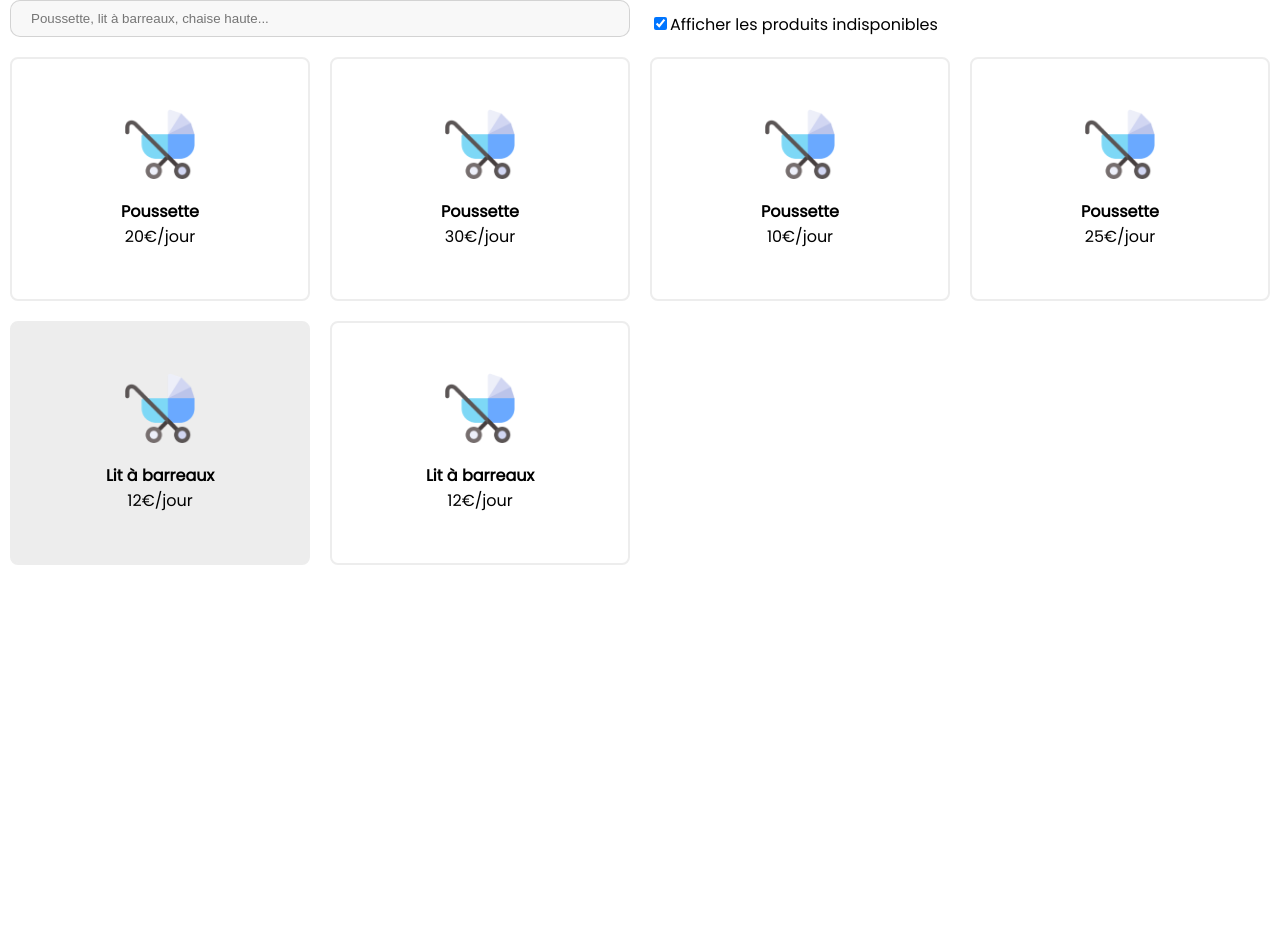
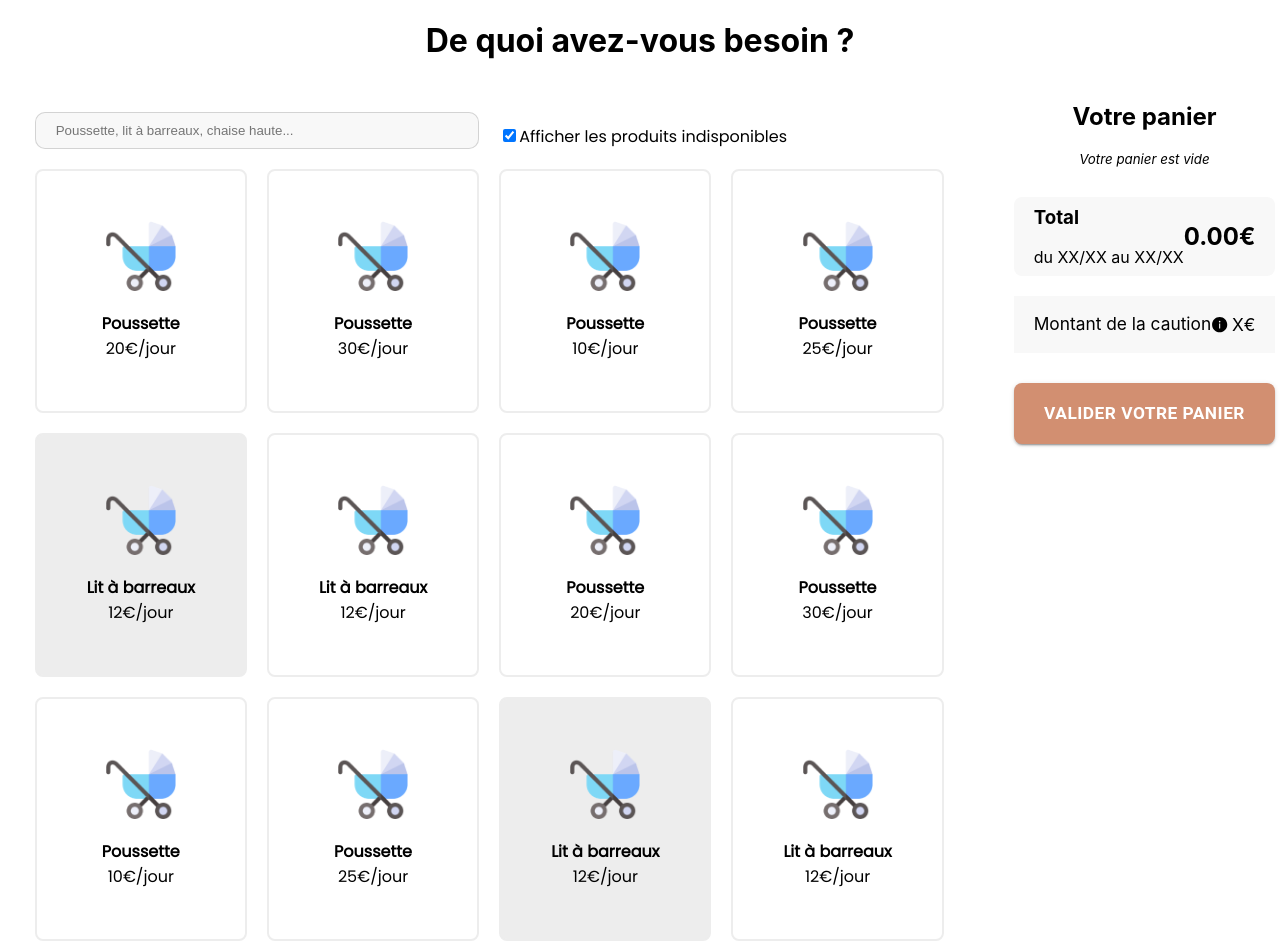
Before and after one commit to ComicScrip/locab, a Next.js app: page /reservation in a window 1280 px wide. Before the commit the page ends 800 px from the top, so only its background shows below. Built offline with nearby package versions, Linux system fonts and the light colour scheme.

Commit message:
update some style for each reservation pages

```diff
--- /dev/null
+++ b/components/Products.js
@@ -0,0 +1,52 @@
+import ResProduct from "./ResProduct";
+import styles from "../styles/Reservation.module.css";
+import { useState } from "react";
+
+export default function Products({ products, onAdd, onRemove }) {
+  const [searchValue, setSearchValue] = useState("");
+  const [showAvailable, setShowAvailable] = useState(true);
+
+  const handleCheckAvailability = () => {
+    setShowAvailable(!showAvailable);
+  };
+
+  return (
+    <div className={styles.mainWrapper}>
+      <section className={styles.searchContainer}>
+        <input
+          data-cy="searchBar"
+          value={searchValue}
+          type="text"
+          placeholder="Poussette, lit à barreaux, chaise haute..."
+          onChange={(event) => setSearchValue(event.target.value)}
+          className={styles.searchBar}
+        />
+      </section>
+      <section className={styles.productNotAvailable}>
+        <label htmlFor="availability" style={{ cursor: "pointer" }}>
+          <input
+            data-cy="availabilityBtn"
+            type="checkbox"
+            onClick={() => handleCheckAvailability()}
+            id="availability"
+            defaultChecked={true}
+          />
+          Afficher les produits indisponibles
+        </label>
+      </section>
+
+      {products
+        .filter((product) => (product.isAvailable ? products : showAvailable))
+        .filter((product) => product.category.includes(searchValue))
+        .map((product) => (
+          <ResProduct
+            product={product}
+            key={product.id}
+            id={product.id}
+            onAdd={onAdd}
+            onRemove={onRemove}
+          />
+        ))}
+    </div>
+  );
+}
--- a/components/R_panier.js
+++ b/components/R_panier.js
@@ -2,53 +2,59 @@ import React from "react";
 import Button from "@mui/material/Button";
 import { AiFillInfoCircle } from "react-icons/ai";
 import styles from "../styles/Panier.module.css";
+import { useState } from "react";
 
-const productList = [
-  {
-    id: "1",
-    name: "poussette",
-    price: 7,
-  },
-  {
-    id: "2",
-    name: "baignoire",
-    price: 9,
-  },
-];
-
-export default function R_panier() {
+export default function R_panier({ cartItems }) {
+  const [quantity, setQuantity] = useState(1);
+  const totalPrice = cartItems.reduce((a, c) => a + c.qty * c.price, 0);
   return (
     <div className={styles.mainContainer}>
       <div className={styles.mainTitle}>
-        <h1>Votre panier</h1>
+        <h2>Votre panier</h2>
       </div>
-      {productList.map((products) => (
-        <R_panier
-          name={products.name}
-          prix={products.prix}
-          products={products}
-          key={products.id}
-          id={products.id}
-        />
+      {cartItems.length === 0 && (
+        <div className={styles.emptyShop}>Votre panier est vide</div>
+      )}
+      {cartItems.map((item) => (
+        <div key={item.id}>
+          <div>{item.name}</div>
+          <div>
+            <input
+              type="quantity"
+              onChange={(e) => setQuantity(e.target.value)}
+              value={quantity}
+              min="1"
+            />
+          </div>
+          <div>
+            {quantity} x ${item.price.toFixed(2)}
+          </div>
+        </div>
       ))}
       <div className={styles.totalContainer}>
         <div className={styles.totalInfoContainer}>
           <h3>Total</h3>
           <p>du XX/XX au XX/XX</p>
         </div>
-        <h2>Total €</h2>
+        <h2>{totalPrice.toFixed(2)}€</h2>
       </div>
       <div className={styles.cautionContainer}>
         <p>
-          Montant de la caution &nbsp;
+          Montant de la caution
           <AiFillInfoCircle
-            style={{ verticalAlign: "middle", cursor: "pointer" }}
+            style={{
+              verticalAlign: "middle",
+              cursor: "pointer",
+              marginBottom: "3px",
+            }}
           />
         </p>
         <p>X€</p>
       </div>
+
       <div className={styles.validerContainer}>
         <Button
+          onClick={() => alert("Commande enregistrée")}
           variant="contained"
           style={{
             backgroundColor: "#D28F71",
--- a/components/ResProduct.js
+++ b/components/ResProduct.js
@@ -2,11 +2,18 @@ import styles from "../styles/Reservation.module.css";
 import Image from "next/image";
 import { useState } from "react";
 
-export default function ResProduct({ product }) {
+export default function ResProduct({ product, onAdd, onRemove }) {
   const [addedToCart, setAddedToCart] = useState(false);
 
   const handleClickProduct = () => {
     setAddedToCart(!addedToCart);
+    if (product.isAvailable) {
+      if (addedToCart === false) {
+        onAdd(product);
+      } else {
+        onRemove(product);
+      }
+    }
   };
 
   return (
--- /dev/null
+++ b/components/data.js
@@ -0,0 +1,89 @@
+const data = {
+  products: [
+    {
+      id: 1,
+      name: "Poussette",
+      category: "poussette",
+      price: 20,
+      isAvailable: true,
+    },
+    {
+      id: 2,
+      name: "Poussette",
+      category: "poussette",
+      price: 30,
+      isAvailable: true,
+    },
+    {
+      id: 3,
+      name: "Poussette",
+      category: "poussette",
+      price: 10,
+      isAvailable: true,
+    },
+    {
+      id: 4,
+      name: "Poussette",
+      category: "poussette",
+      price: 25,
+      isAvailable: true,
+    },
+    {
+      id: 5,
+      name: "Lit à barreaux",
+      category: "lit_barreaux",
+      price: 12,
+      isAvailable: false,
+    },
+    {
+      id: 6,
+      name: "Lit à barreaux",
+      category: "lit_barreaux",
+      price: 12,
+      isAvailable: true,
+    },
+    {
+      id: 7,
+      name: "Poussette",
+      category: "poussette",
+      price: 20,
+      isAvailable: true,
+    },
+    {
+      id: 8,
+      name: "Poussette",
+      category: "poussette",
+      price: 30,
+      isAvailable: true,
+    },
+    {
+      id: 9,
+      name: "Poussette",
+      category: "poussette",
+      price: 10,
+      isAvailable: true,
+    },
+    {
+      id: 10,
+      name: "Poussette",
+      category: "poussette",
+      price: 25,
+      isAvailable: true,
+    },
+    {
+      id: 11,
+      name: "Lit à barreaux",
+      category: "lit_barreaux",
+      price: 12,
+      isAvailable: false,
+    },
+    {
+      id: 12,
+      name: "Lit à barreaux",
+      category: "lit_barreaux",
+      price: 12,
+      isAvailable: true,
+    },
+  ],
+};
+export default data;
--- a/pages/reservation/index.js
+++ b/pages/reservation/index.js
@@ -1,93 +1,47 @@
-import ResProduct from "../../components/ResProduct";
+import R_panier from "../../components/R_panier";
+import Products from "../../components/Products";
+import { useState } from "react";
+import data from "../../components/data";
 import styles from "../../styles/Reservation.module.css";
-import { useState } from "react";
 
-const productsList = [
-  {
-    id: 1,
-    name: "Poussette",
-    category: "poussette",
-    price: 20,
-    isAvailable: true,
-  },
-  {
-    id: 2,
-    name: "Poussette",
-    category: "poussette",
-    price: 30,
-    isAvailable: true,
-  },
-  {
-    id: 3,
-    name: "Poussette",
-    category: "poussette",
-    price: 10,
-    isAvailable: true,
-  },
-  {
-    id: 4,
-    name: "Poussette",
-    category: "poussette",
-    price: 25,
-    isAvailable: true,
-  },
-  {
-    id: 5,
-    name: "Lit à barreaux",
-    category: "lit_barreaux",
-    price: 12,
-    isAvailable: false,
-  },
-  {
-    id: 6,
-    name: "Lit à barreaux",
-    category: "lit_barreaux",
-    price: 12,
-    isAvailable: true,
-  },
-];
+function ReservationPage() {
+  const { products } = data;
+  const [cartItems, setCartItems] = useState([]);
 
-export default function ReservationPage() {
-  const [searchValue, setSearchValue] = useState("");
-  const [showAvailable, setShowAvailable] = useState(true);
-
-  const handleCheckAvailability = () => {
-    setShowAvailable(!showAvailable);
+  //add products
+  const onAdd = (product) => {
+    const exist = cartItems.find((x) => x.id === product.id);
+    if (!exist) {
+      setCartItems([...cartItems, { ...product, qty: 1 }]);
+    }
   };
 
+  //remove products
+  const onRemove = (product) => {
+    const exist = cartItems.find((x) => x.id === product.id);
+    if (exist.qty === 1) {
+      setCartItems(cartItems.filter((x) => x.id !== product.id));
+    } else {
+      setCartItems(
+        cartItems.map((x) =>
+          x.id === product.id ? { ...exist, qty: exist.qty - 1 } : x
+        )
+      );
+    }
+  };
   return (
-    <div className={styles.mainWrapper}>
-      <section className={styles.searchContainer}>
-        <input
-          data-cy="searchBar"
-          value={searchValue}
-          type="text"
-          placeholder="Poussette, lit à barreaux, chaise haute..."
-          onChange={(event) => setSearchValue(event.target.value)}
-          className={styles.searchBar}
-        />
-      </section>
-      <section className={styles.productNotAvailable}>
-        <label htmlFor="availability" style={{ cursor: "pointer" }}>
-          <input
-            data-cy="availabilityBtn"
-            type="checkbox"
-            onClick={() => handleCheckAvailability()}
-            id="availability"
-            defaultChecked={true}
-          />
-          Afficher les produits indisponibles
-        </label>
-      </section>
-
-      {productsList
-        .filter((product) =>
-          product.isAvailable ? productsList : showAvailable
-        )
-        .filter((product) => product.category.includes(searchValue))
-        .map((product) => (
-          <ResProduct product={product} key={product.id} id={product.id} />
-        ))}
-    </div>
+    <>
+      <div className={styles.main_title}>
+        <h1>De quoi avez-vous besoin ?</h1>
+      </div>
+      <div className={styles.main_container}>
+        <Products products={products} onAdd={onAdd} onRemove={onRemove} />
+        <div className={styles.panier_style}>
+          <R_panier cartItems={cartItems} />
+        </div>
+      </div>
+    </>
   );
 }
+
+export default ReservationPage;
--- a/styles/Panier.module.css
+++ b/styles/Panier.module.css
@@ -65,3 +65,10 @@
   font-size: 13pt;
   margin-top: 20px;
 }
+
+.emptyShop {
+  display: flex;
+  justify-content: center;
+  font-style: italic;
+  font-size: 10pt;
+}
--- a/styles/Reservation.module.css
+++ b/styles/Reservation.module.css
@@ -4,7 +4,7 @@
   display: grid;
   grid-template-columns: repeat(2, 1fr);
   gap: 20px;
-  margin: 0px 10px;
+  margin: 30px 70px 0px 30px;
   font-family: "Poppins", sans-serif;
 }
 
@@ -22,7 +22,7 @@
   align-items: center;
   border: 2px solid #ededed;
   border-radius: 8px;
-  padding: 50px 0px;
+  padding: 50px 50px;
   cursor: pointer;
 }
 
@@ -34,7 +34,17 @@
   border: 2px solid #ededed;
   background: #ededed;
   border-radius: 8px;
-  padding: 50px 0px;
+  padding: 50px 50px;
+}
+
+.main_container {
+  display: flex;
+  justify-content: center;
+}
+
+.main_title {
+  display: flex;
+  justify-content: center;
 }
 
 /* MEDIA QUERIES */
```
Also changed, not shown: components/Test_panier.js (deleted, +0 -7 lines), pages/Panier.js (deleted, +0 -11 lines), 1 other file (tests, documents, lock files or other folders).
